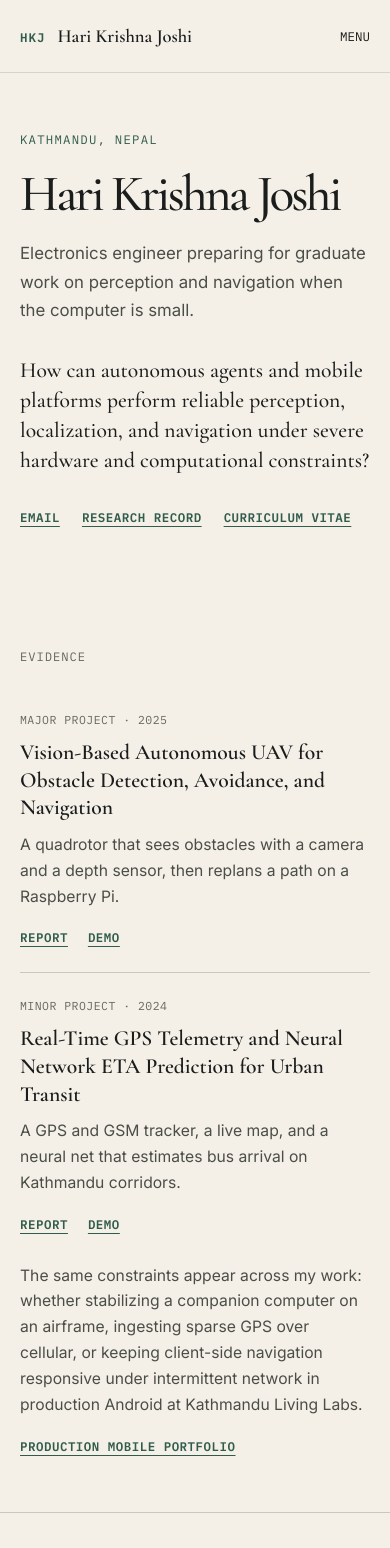
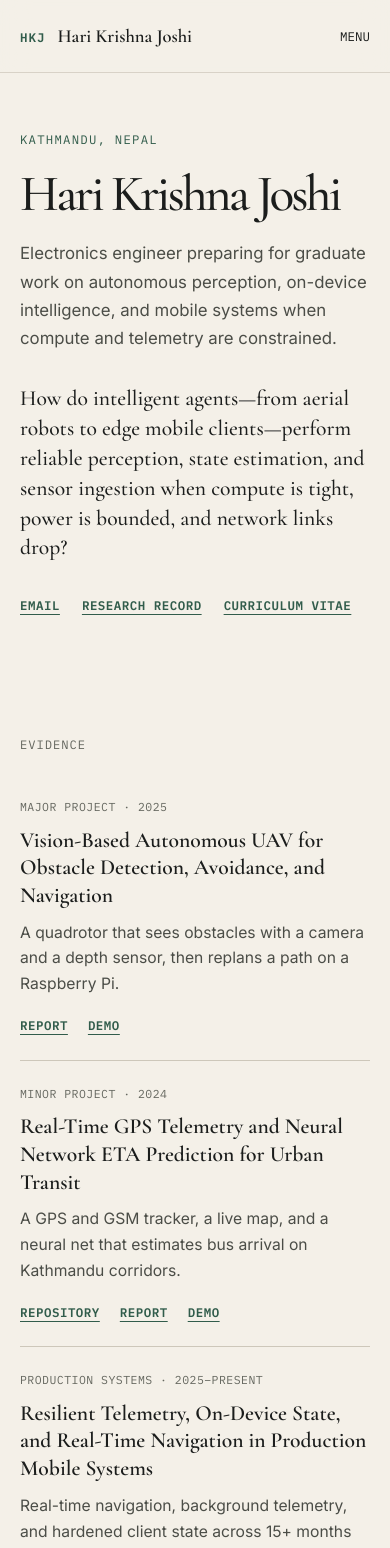
Before and after one commit to harijoshi07/academic, a Next.js app: page / in a window 390 px wide. Shown: the top 1548 px of the page. Built offline with nearby package versions, Linux system fonts and the light colour scheme.

Commit message:
feat: present three-system evidence positioning for robotics and mobile edge systems

```diff
--- a/app/page.tsx
+++ b/app/page.tsx
@@ -11,6 +11,7 @@ export const metadata = pageMetadata(
 const homeProjects = [
   { id: 'autonomous-uav', meta: 'Major project · 2025' },
   { id: 'public-transport-assistant', meta: 'Minor project · 2024' },
+  { id: 'production-mobile-systems', meta: 'Production Systems · 2025–Present' },
 ]
 
 export default function Home() {
@@ -49,7 +50,6 @@ export default function Home() {
                     <p className="record-copy">{project.summary}</p>
                     <div className="link-row">
                       {project.links
-                        .filter((link) => link.label === 'Report' || link.label === 'Demo')
                         .map((link) => (
                           <a key={link.href} className="text-link" href={link.href} target="_blank" rel="noopener noreferrer">
                             {link.label}
@@ -61,9 +61,12 @@ export default function Home() {
               ))}
             </div>
             <p className="record-copy" style={{ marginTop: '28px' }}>
-              The same constraints appear across my work: whether stabilizing a companion computer on an airframe, ingesting sparse GPS over cellular, or keeping client-side navigation responsive under intermittent network in production Android at Kathmandu Living Labs.
+              The same core challenge runs through all three systems: whether tuning local replanning loops on a quadrotor companion computer, streaming sparse GPS over intermittent cellular links, or keeping background location and financial state deterministic in production Android apps.
             </p>
             <div className="link-row">
+              <Link className="text-link" href="/software">
+                Systems & Software Inventory
+              </Link>
               <a className="text-link" href="https://harijoshi07.github.io/portfolio/" target="_blank" rel="noopener noreferrer">
                 Production Mobile Portfolio
               </a>
--- a/app/research/page.tsx
+++ b/app/research/page.tsx
@@ -13,7 +13,11 @@ const writeups: Record<string, string> = {
   'public-transport-investigation': '/software/transit',
 }
 
-const recordIds = ['autonomous-uav-investigation', 'public-transport-investigation']
+const recordIds = [
+  'autonomous-uav-investigation',
+  'public-transport-investigation',
+  'production-mobile-investigation',
+]
 
 export default function ResearchPage() {
   const { hero, currentResearch, investigations, publications } = content
@@ -34,7 +38,7 @@ export default function ResearchPage() {
 
       <section className="section" id="current-work">
         <div className="site-shell section-grid">
-          <h2 className="section-label">Two systems</h2>
+          <h2 className="section-label">Three systems</h2>
           <div>
             <p className="record-copy research-home-status">{currentResearch?.status}</p>
             <div className="record-list" style={{ marginTop: '28px' }}>
--- a/content.ts
+++ b/content.ts
@@ -93,6 +93,9 @@ export const UAV_TITLE =
 export const TRANSIT_TITLE =
   'Real-Time GPS Telemetry and Neural Network ETA Prediction for Urban Transit'
 
+export const PRODUCTION_MOBILE_TITLE =
+  'Resilient Telemetry, On-Device State, and Real-Time Navigation in Production Mobile Systems'
+
 export const content: Content = {
   personal: {
     name: 'Hari Krishna Joshi',
@@ -110,20 +113,20 @@ export const content: Content = {
   hero: {
     eyebrow: 'Kathmandu, Nepal',
     identity:
-      'Electronics engineer preparing for graduate work on perception and navigation when the computer is small.',
+      'Electronics engineer preparing for graduate work on autonomous perception, on-device intelligence, and mobile systems when compute and telemetry are constrained.',
     thesis:
-      'How can autonomous agents and mobile platforms perform reliable perception, localization, and navigation under severe hardware and computational constraints?',
+      'How do intelligent agents—from aerial robots to edge mobile clients—perform reliable perception, state estimation, and sensor ingestion when compute is tight, power is bounded, and network links drop?',
     support:
-      'Electronics engineer in Kathmandu working on onboard perception and live telemetry under tight compute.',
+      'Electronics engineer in Kathmandu working on onboard perception, edge mobile systems, and live telemetry under tight compute.',
   },
 
   currentResearch: {
     question:
-      'How can lightweight vision and sensor fusion models provide real-time spatial awareness and dynamic obstacle avoidance on compute-constrained embedded platforms?',
+      'How can lightweight vision, sensor fusion, and on-device runtime architectures maintain deterministic spatial awareness and live telemetry on severely constrained embedded and mobile hardware?',
     evidence:
-      'A vision quadrotor that replans on a Raspberry Pi, and a Kathmandu corridor tracker whose report measured R² 0.965 and MAPE 6.74%.',
+      'An aerial vision stack replanning on a Raspberry Pi, an IoT urban transit tracker with measured arrival models, and 15+ months of production Android systems engineering (99.9% crash-free).',
     status:
-      'Undergraduate research and engineering completed at Tribhuvan University, IOE Thapathali Campus. Preparing research proposals for Master\'s programs in Computer Science and Robotics.',
+      'Undergraduate research completed at IOE Thapathali Campus; production mobile systems engineering in Kathmandu. Preparing funded Master\'s proposals across robotics/CPS and mobile edge systems.',
   },
 
   investigations: [
@@ -162,6 +165,23 @@ export const content: Content = {
         { label: 'Repository', href: 'https://github.com/harijoshi07/public-transport-assistant-ann' },
         { label: 'Report', href: 'https://drive.google.com/file/d/1OQ9E2Be1z1Rs9MlQo7qIhcqWz8Cyc8Of/view?usp=sharing' },
         { label: 'Demo', href: 'https://drive.google.com/file/d/1QK_E9o4nTWwKg8LO8D3vSZ7M-Gffb--v/view?usp=sharing' },
+      ],
+    },
+    {
+      id: 'production-mobile-investigation',
+      title: PRODUCTION_MOBILE_TITLE,
+      context: 'Production Systems Engineering · Kathmandu Living Labs & Swift Technology (2025–Present)',
+      question:
+        'How do mobile clients maintain deterministic state, background sensor/location streaming, and crash-resilient navigation when network conditions are intermittent and resources are bounded?',
+      methodology:
+        'Engineered location-aware mapping architectures using MapLibre SDK, isolated coroutine scopes, and offline vector tile caching for Baato Maps. Implemented real-time polling with StateFlow/Flows for bank ATM cash-in workflows in Japan Money Express, coupled with client-side anti-tampering and runtime security hardening.',
+      findings:
+        'Reduced production crash rates by 30% across primary navigation and map rendering flows, sustaining 99.9% crash-free user sessions. Maintained reliable background transaction and location tracking under cellular packet loss without leaking main-thread execution.',
+      systemsFocus:
+        'Android SDK internals, MapLibre SDK, structured concurrency (Kotlin Coroutines / Flow), offline-first local persistence (Room DB), client-side security hardening.',
+      tags: ['Android SDK', 'Jetpack Compose', 'MapLibre SDK', 'Coroutines', 'Room DB', 'Security'],
+      links: [
+        { label: 'Portfolio', href: 'https://harijoshi07.github.io/portfolio/' },
       ],
     },
   ],
@@ -223,6 +243,22 @@ export const content: Content = {
     },
 
     // ── Industry & Systems Projects ──
+    {
+      id: 'production-mobile-systems',
+      title: PRODUCTION_MOBILE_TITLE,
+      category: 'mobile systems',
+      description:
+        '15+ months of production Android and mobile systems engineering across Kathmandu Living Labs and Swift Technology. Scaled Baato Maps navigation and real-time ATM remittance flows with client-side security hardening.',
+      systemsFocus:
+        'MapLibre SDK integration, structured concurrency with Kotlin Coroutines and StateFlow, offline vector tile caching, runtime security hardening (anti-tamper, VPN detection, screenshot prevention), and 99.9% crash-free stability.',
+      summary:
+        'Real-time navigation, background telemetry, and hardened client state across 15+ months of production mobile engineering in Nepal.',
+      tags: ['Android SDK', 'Jetpack Compose', 'MapLibre SDK', 'Kotlin Coroutines', 'Flow', 'Room DB', 'Security'],
+      status: 'Active',
+      links: [
+        { label: 'Portfolio', href: 'https://harijoshi07.github.io/portfolio/' },
+      ],
+    },
     {
       id: 'baato-maps',
       title: 'Baato Maps — Location Services',
```
